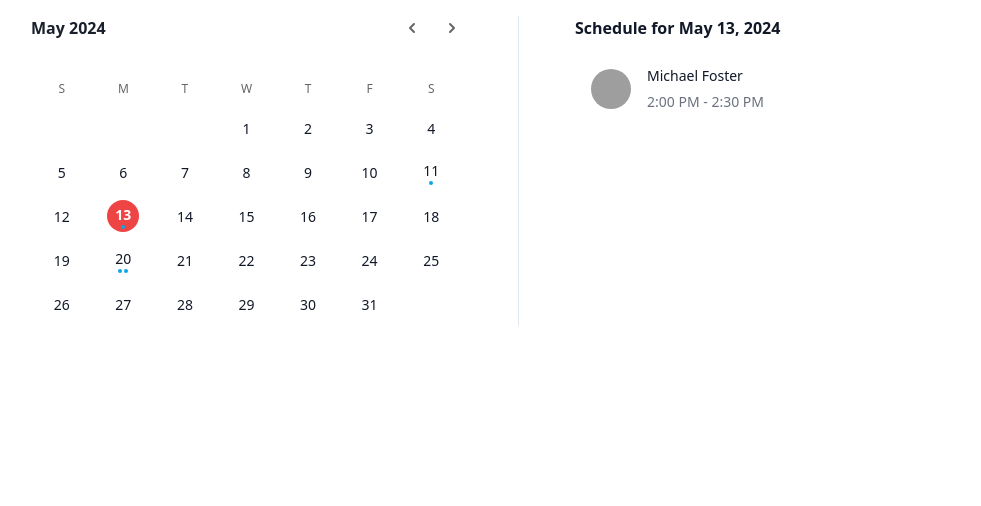
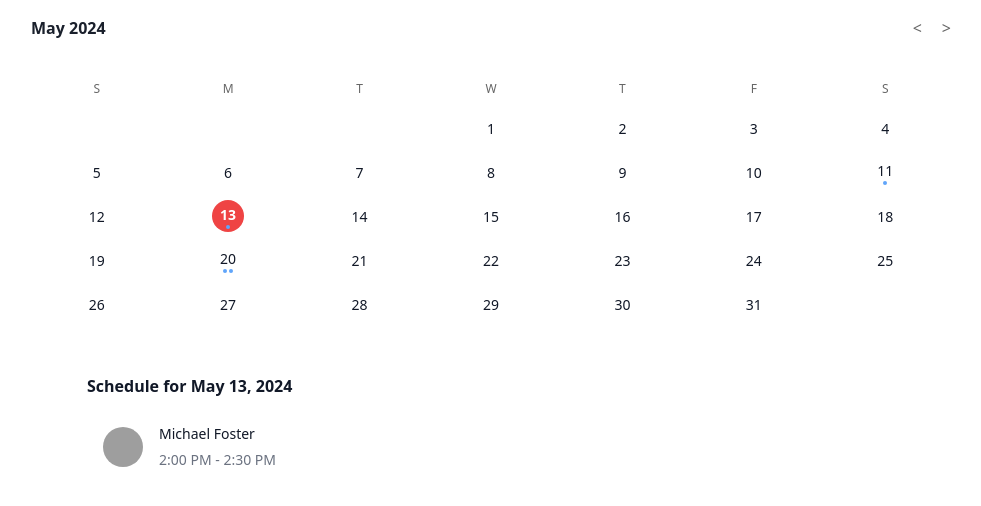
Before and after one commit to gabrielcarlossl/interactive-calendar-with-events, a Next.js app: page / in a window 1280 px wide. Shown: the top 506 px of the page, without its empty margins (121-1102 px from the left). Built offline with nearby package versions, Linux system fonts and the light colour scheme; grey boxes are pictures that could not be loaded.

Commit message:
removed unused componentes

```diff
--- a/pages/index.jsx
+++ b/pages/index.jsx
@@ -1,6 +1,4 @@
-import { Menu, Transition } from '@headlessui/react'
-import { DotsVerticalIcon } from '@heroicons/react/outline'
-import { ChevronLeftIcon, ChevronRightIcon } from '@heroicons/react/solid'
+
 import {
   add,
   eachDayOfInterval,
@@ -15,7 +13,7 @@ import {
   parseISO,
   startOfToday,
 } from 'date-fns'
-import { Fragment, useState } from 'react'
+import { useState } from 'react'
 
 const meetings = [
   {
@@ -70,6 +68,8 @@ export default function Example() {
   let [currentMonth, setCurrentMonth] = useState(format(today, 'MMM-yyyy'))
   let firstDayCurrentMonth = parse(currentMonth, 'MMM-yyyy', new Date())
 
+  console.log('firstDayCurrentMonth', firstDayCurrentMonth)
+
   let days = eachDayOfInterval({
     start: firstDayCurrentMonth,
     end: endOfMonth(firstDayCurrentMonth),
@@ -101,6 +101,16 @@ export default function Example() {
   let selectedDayMeetings = meetings.filter((meeting) =>
     isSameDay(parseISO(meeting.startDatetime), selectedDay)
   )
+
+  let colStartClasses = [
+    '',
+    'col-start-2',
+    'col-start-3',
+    'col-start-4',
+    'col-start-5',
+    'col-start-6',
+    'col-start-7',
+  ]
 
   return (
     <div style={{ paddingTop: '16px' }}>
@@ -134,12 +144,7 @@ export default function Example() {
                 >
                   Previous month
                 </span>
-                <ChevronLeftIcon
-                  style={{
-                    width: '1.25rem',
-                    height: '1.25rem'
-                  }}
-                  aria-hidden="true" />
+                &lt;
               </button>
               <button
                 onClick={nextMonth}
@@ -160,13 +165,7 @@ export default function Example() {
                 >
                   Next month
                 </span>
-                <ChevronRightIcon
-                  aria-hidden="true"
-                  style={{
-                    width: '1.25rem',
-                    height: '1.25rem'
-                  }}
-                />
+                &gt;
               </button>
             </div>
             <div className="weekDaysContainer">
@@ -222,10 +221,12 @@ export default function Example() {
                     <div style={{ display: 'flex', gap: '2px' }}>
                       {meetingsByDay[format(day, 'yyyy-MM-dd')] &&
                         Array.from(Array(meetingsByDay[format(day, 'yyyy-MM-dd')]), (_, i) => (
-
-
-                          <div key={i} className="w-1 h-1 rounded-full bg-sky-500"></div>
-
+                          <div key={i} style={{
+                            width: '0.25rem',
+                            height: '0.25rem',
+                            borderRadius: '50%',
+                            backgroundColor: '#60a5fa'
+                          }} />
                         ))}
                     </div>
                   </button>
@@ -233,7 +234,13 @@ export default function Example() {
               ))}
             </div>
           </div>
-          <section className="mt-12 md:mt-0 md:pl-14">
+          <section style={{
+            marginTop: '3rem',
+            paddingLeft: '3.5rem',
+            '@media (min-width: 768px)': {
+              marginTop: '0',
+            }
+          }}>
             <h2 className="font-semibold text-gray-900">
               Schedule for{' '}
               <time dateTime={format(selectedDay, 'yyyy-MM-dd')}>
@@ -279,68 +286,6 @@ function Meeting({ meeting }) {
           </time>
         </p>
       </div>
-      <Menu
-        as="div"
-        className="relative opacity-0 focus-within:opacity-100 group-hover:opacity-100"
-      >
-        <div>
-          <Menu.Button className="-m-2 flex items-center rounded-full p-1.5 text-gray-500 hover:text-gray-600">
-            <span className="sr-only">Open options</span>
-            <DotsVerticalIcon className="w-6 h-6" aria-hidden="true" />
-          </Menu.Button>
-        </div>
-
-        <Transition
-          as={Fragment}
-          enter="transition ease-out duration-100"
-          enterFrom="transform opacity-0 scale-95"
-          enterTo="transform opacity-100 scale-100"
-          leave="transition ease-in duration-75"
-          leaveFrom="transform opacity-100 scale-100"
-          leaveTo="transform opacity-0 scale-95"
-        >
-          <Menu.Items className="absolute right-0 z-10 mt-2 origin-top-right bg-white rounded-md shadow-lg w-36 ring-1 ring-black ring-opacity-5 focus:outline-none">
-            <div className="py-1">
-              <Menu.Item>
-                {({ active }) => (
-                  <a
-                    href="#"
-                    className={classNames(
-                      active ? 'bg-gray-100 text-gray-900' : 'text-gray-700',
-                      'block px-4 py-2 text-sm'
-                    )}
-                  >
-                    Edit
-                  </a>
-                )}
-              </Menu.Item>
-              <Menu.Item>
-                {({ active }) => (
-                  <a
-                    href="#"
-                    className={classNames(
-                      active ? 'bg-gray-100 text-gray-900' : 'text-gray-700',
-                      'block px-4 py-2 text-sm'
-                    )}
-                  >
-                    Cancel
-                  </a>
-                )}
-              </Menu.Item>
-            </div>
-          </Menu.Items>
-        </Transition>
-      </Menu>
     </li>
   )
 }
-
-let colStartClasses = [
-  '',
-  'col-start-2',
-  'col-start-3',
-  'col-start-4',
-  'col-start-5',
-  'col-start-6',
-  'col-start-7',
-]
--- a/styles/globals.css
+++ b/styles/globals.css
@@ -1,7 +1,6 @@
 @tailwind base;
 @tailwind components;
 @tailwind utilities;
-
 
 .container {
   max-width: 28rem; /* 28rem é equivalente a 448px */
@@ -26,14 +25,9 @@
   }
 }
 
-
 .containerTwo {
-    display: grid;
-    grid-template-columns: repeat(2, minmax(0, 1fr));
-  }
-
-  .containerTwo > * {
-    border-right: 1px solid #e2e8f0; /* Cor cinza */
+  display: flex;
+  flex-direction: column;
 }
 
 .containerTwo > *:nth-child(2n) {
@@ -46,7 +40,7 @@
   }
 }
 
-  .month{
+.month {
   flex: 1 1 auto;
   font-weight: 600;
   color: #1a202c; /* Cor cinza equivalente a text-gray-900 */
@@ -86,7 +80,7 @@
   color: #4a5568;
 }
 
-  .weekDaysContainer{
+.weekDaysContainer {
   display: grid;
   grid-template-columns: repeat(7, minmax(0, 1fr));
   margin-top: 2.5rem;
@@ -102,3 +96,17 @@
   margin-top: 0.5rem;
   font-size: 0.875rem;
 }
+
+.menu-items {
+  position: absolute;
+  right: 0;
+  z-index: 10;
+  margin-top: 0.5rem;
+  transform-origin: top right;
+  background-color: #fff;
+  border-radius: 0.375rem;
+  box-shadow: 0 1px 3px 0 rgba(0, 0, 0, 0.1), 0 1px 2px 0 rgba(0, 0, 0, 0.06);
+  width: 9rem;
+  border: 1px solid rgba(0, 0, 0, 0.05);
+  outline: none;
+}
```
Lines whose indentation alone changed are shown as unchanged.
